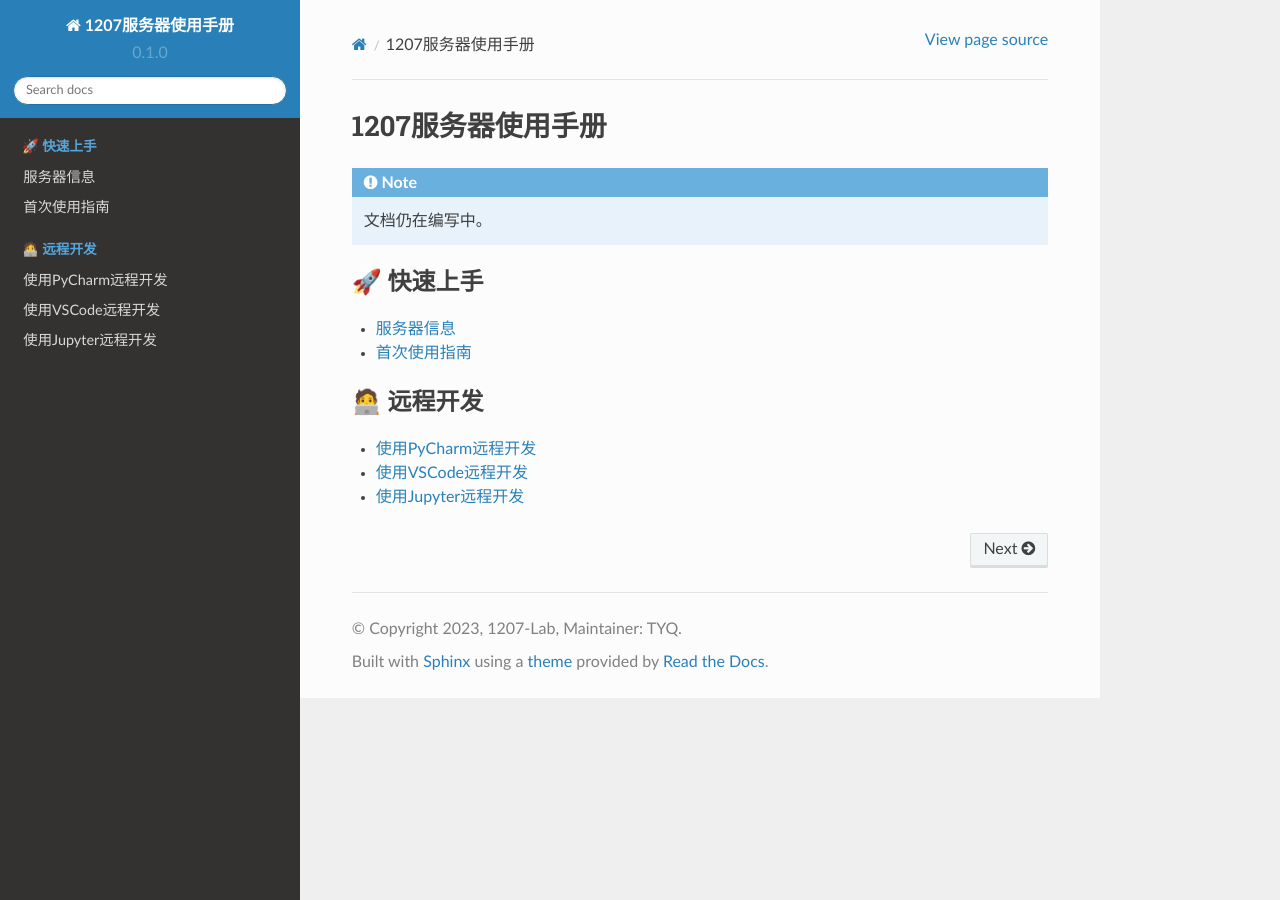
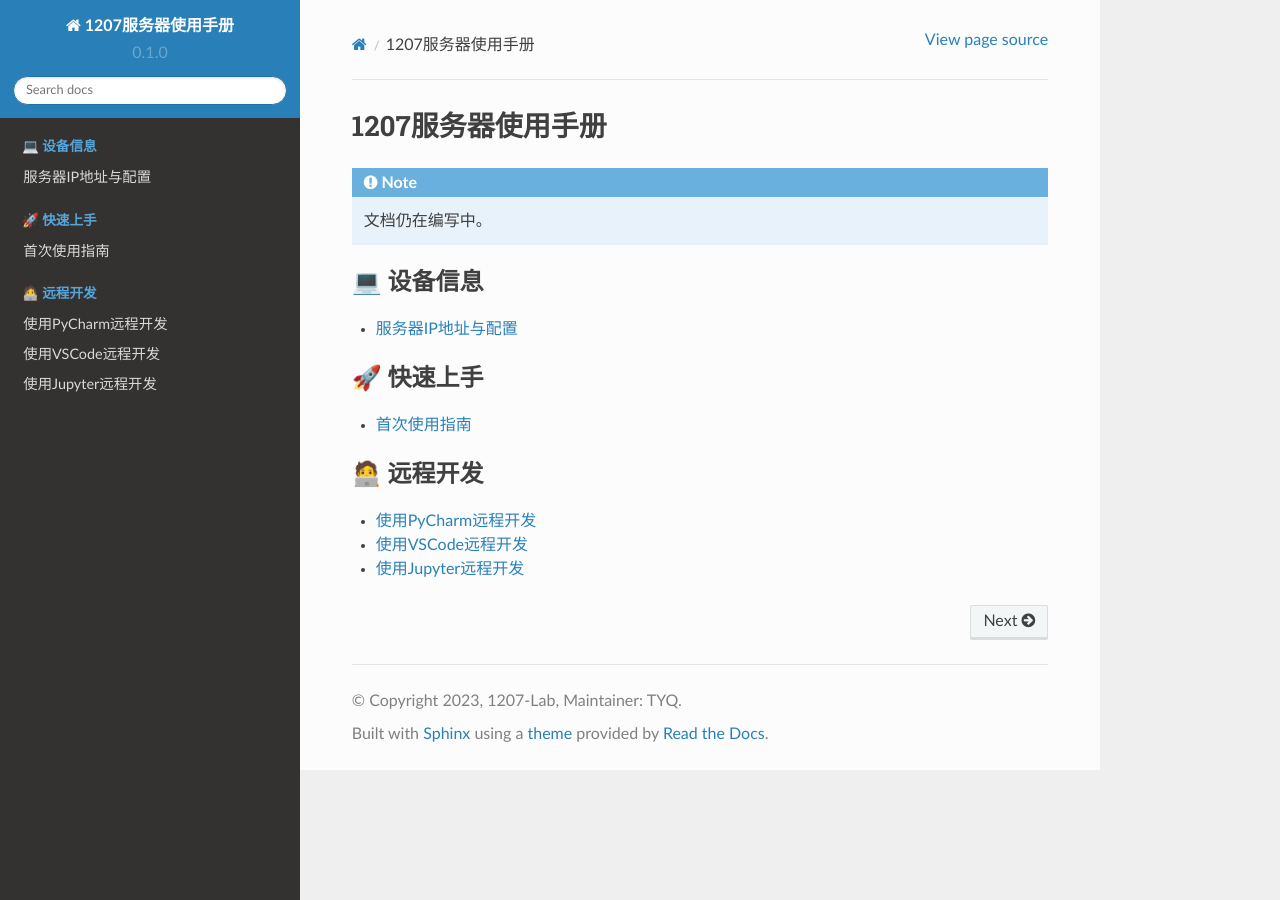
Before and after one commit to TangYuanqing/1207-server-docs, a Sphinx documentation site: the page built from docs/source/index.rst, in a window 1280 px wide. Built offline with Sphinx 7.4.7 and the Read the Docs theme 2.0.0, drawn with Linux system fonts in a browser that asks for light colours.

Commit message:
Please enter the commit message for your changes. Lines starting with '#' will be ignored, and an empty message aborts the commit.
On branch main
Your branch is up to date with 'origin/main'.

Changes to be committed:
	modified:   docs/source/index.rst
	modified:   docs/source/info.rst

```diff
--- a/docs/source/index.rst
+++ b/docs/source/index.rst
@@ -5,12 +5,16 @@
 
    文档仍在编写中。
 
+.. toctree::
+   :maxdepth: 1
+   :caption: 💻 设备信息
+
+   info
 
 .. toctree::
    :maxdepth: 1
    :caption: 🚀 快速上手
 
-   info
    tutorial
 
 .. toctree::
--- a/docs/source/info.rst
+++ b/docs/source/info.rst
@@ -1,4 +1,4 @@
-服务器信息
+服务器IP地址与配置
 =============
 .. warning::
 
@@ -6,6 +6,7 @@
 
 node-4090
 -------------
+
 IP地址
 ^^^^^^^^^^^^^^^^^^^^^
 
@@ -26,6 +27,7 @@ IP地址
 
 node-3090
 -------------
+
 IP地址
 ^^^^^^^^^^^^^^^^^^^^^
 
```
